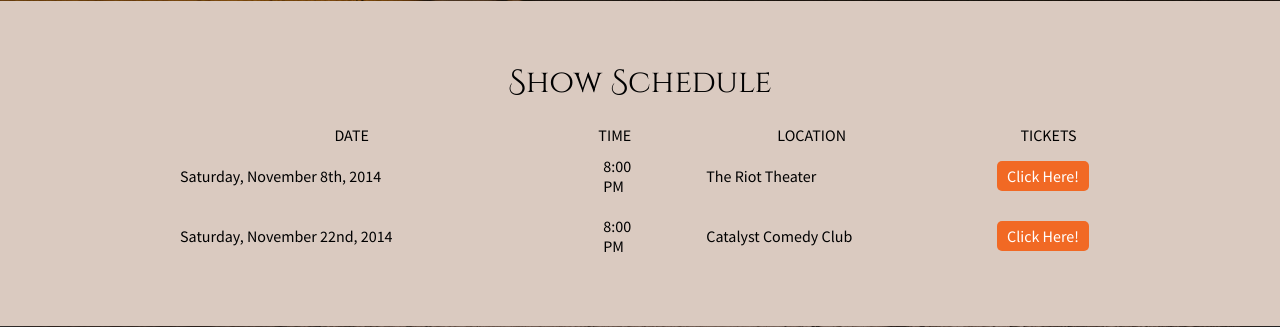
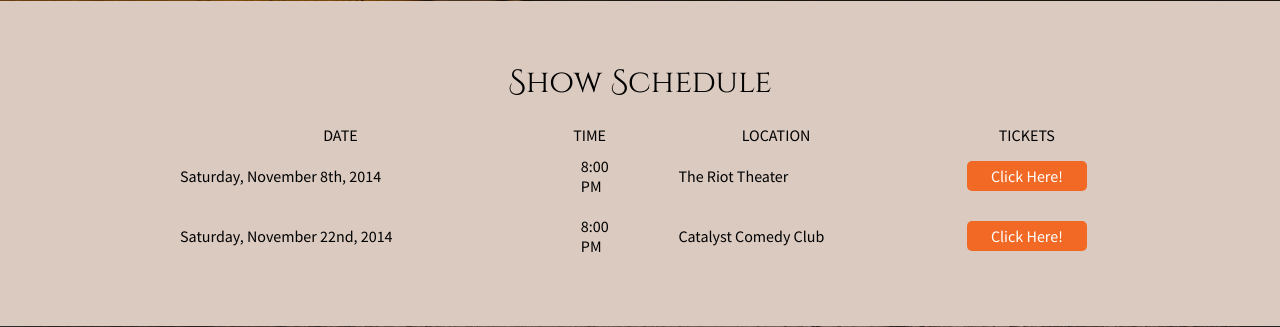
Before and after one commit to scit106/improvhistory, a Node server app: page / in a window 1280 px wide. Shown: the part 510-837 px from the top of the page. Run offline with Node 20, Linux system fonts and the light colour scheme; some libraries are stand-ins or nearby versions.

Commit message:
update ticket styles

```diff
--- a/public/style.css
+++ b/public/style.css
@@ -178,6 +178,7 @@
 	padding: 5px 10px;
 	border-radius: 5px;
 	text-align: center;
+	width: 100px;
 }
 
 .eventbrite {
@@ -302,6 +303,12 @@
 #show-dates td {
 	padding: 1% 4%;
 	position: relative;
+}
+
+#show-dates td.tickets {
+	padding: 1% 4%;
+	position: relative;
+	text-align: center;
 }
 
 #show-dates .location-info td{
```
